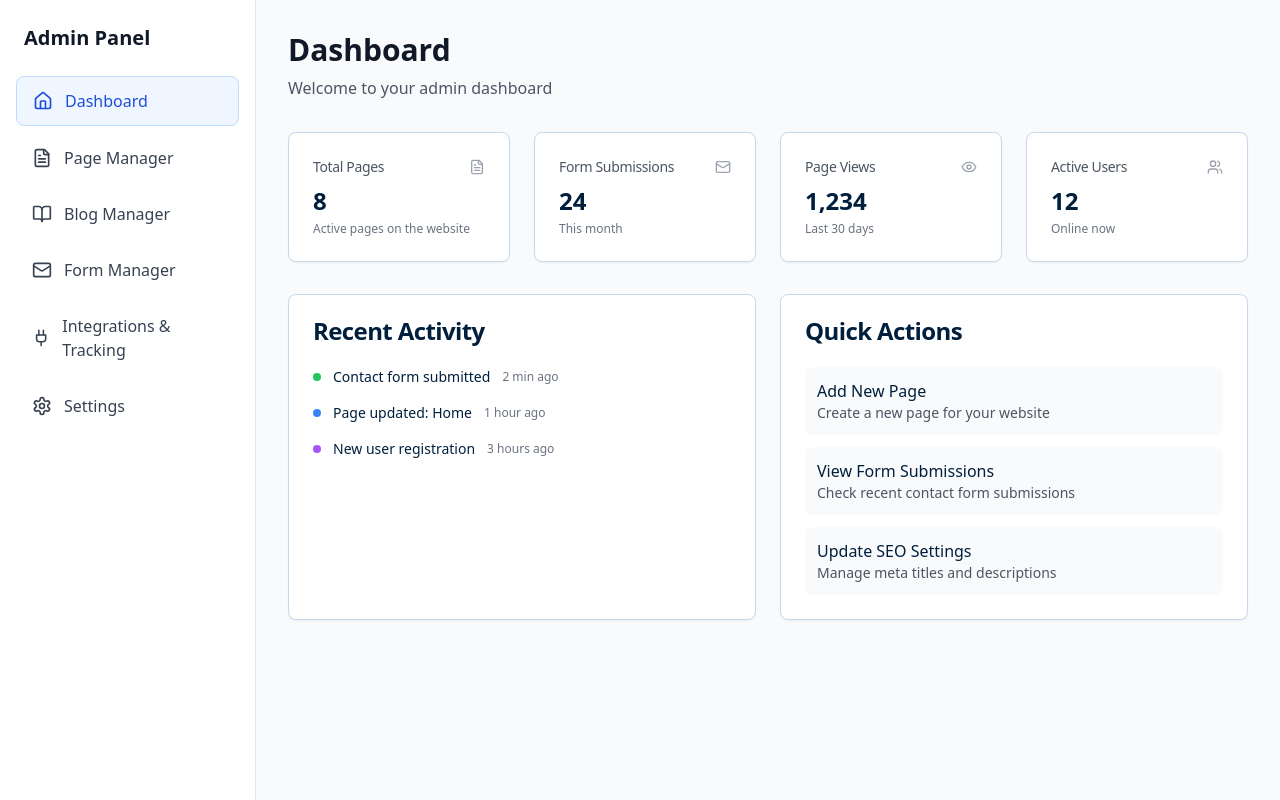
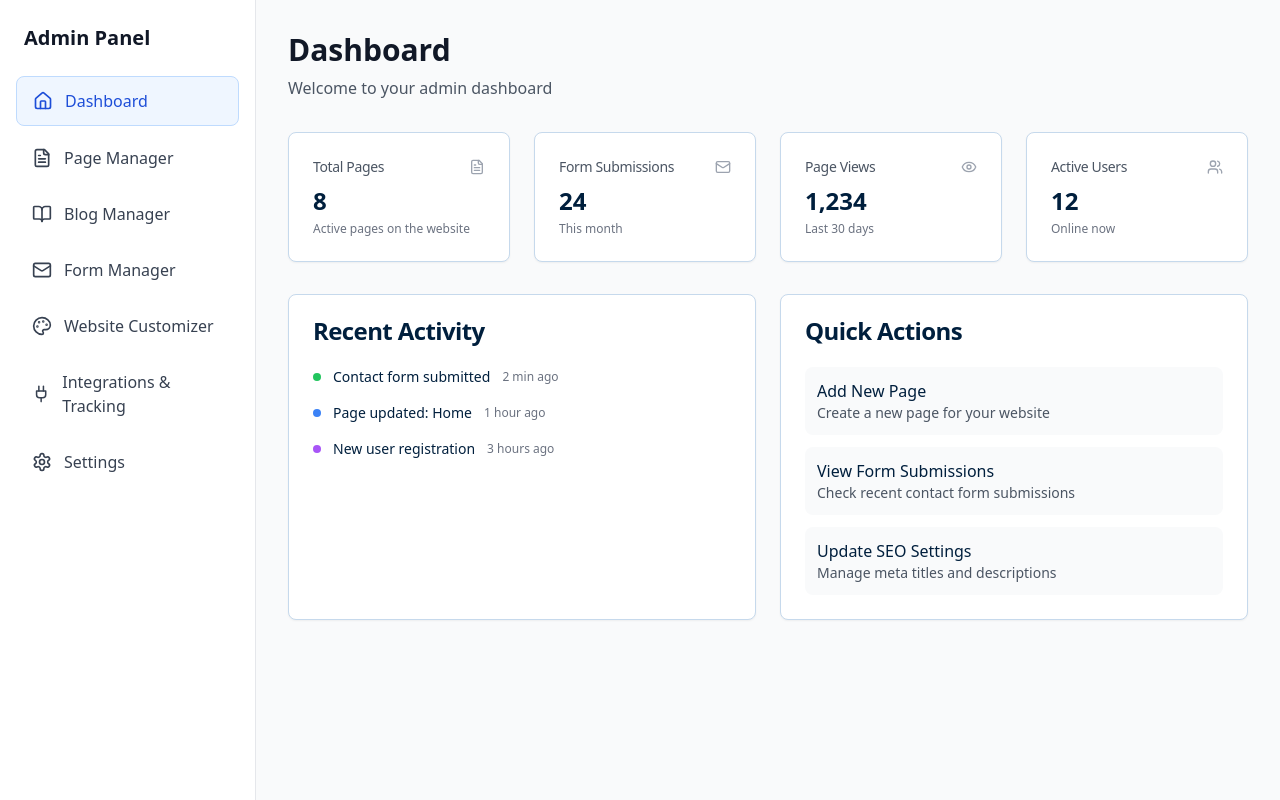
Before and after one commit to gosgconsulting/roi-flow-marketing, a React (Vite) app: page /admin in a window 1280 px wide. Built offline with nearby package versions, Linux system fonts and the light colour scheme.

Commit message:
Add Customizer page to admin sidebar
Adds a link to the customizer page within the admin sidebar for easy access.

```diff
--- a/src/components/admin/AdminSidebar.tsx
+++ b/src/components/admin/AdminSidebar.tsx
@@ -7,7 +7,8 @@ import {
   Mail,
   Settings,
   Plug,
-  BookOpen
+  BookOpen,
+  Palette
 } from "lucide-react";
 
 interface AdminSidebarProps {
@@ -36,6 +37,11 @@ const AdminSidebar = ({ activeSection, onSectionChange }: AdminSidebarProps) =>
       id: "forms",
       label: "Form Manager",
       icon: Mail,
+    },
+    {
+      id: "customizer",
+      label: "Website Customizer",
+      icon: Palette,
     },
     {
       id: "integrations",
--- a/src/pages/Admin.tsx
+++ b/src/pages/Admin.tsx
@@ -7,6 +7,7 @@ import BlogManager from "@/components/admin/BlogManager";
 import FormManager from "@/components/admin/FormManager";
 import IntegrationsManager from "@/components/admin/IntegrationsManager";
 import DashboardOverview from "@/components/admin/DashboardOverview";
+import CustomDashboard from "@/components/dashboard/CustomDashboard";
 
 const Admin = () => {
   const { isAdmin, isLoading } = useAdminCheck();
@@ -33,6 +34,8 @@ const Admin = () => {
         return <BlogManager />;
       case "forms":
         return <FormManager />;
+      case "customizer":
+        return <CustomDashboard />;
       case "integrations":
         return <IntegrationsManager />;
       default:
```
